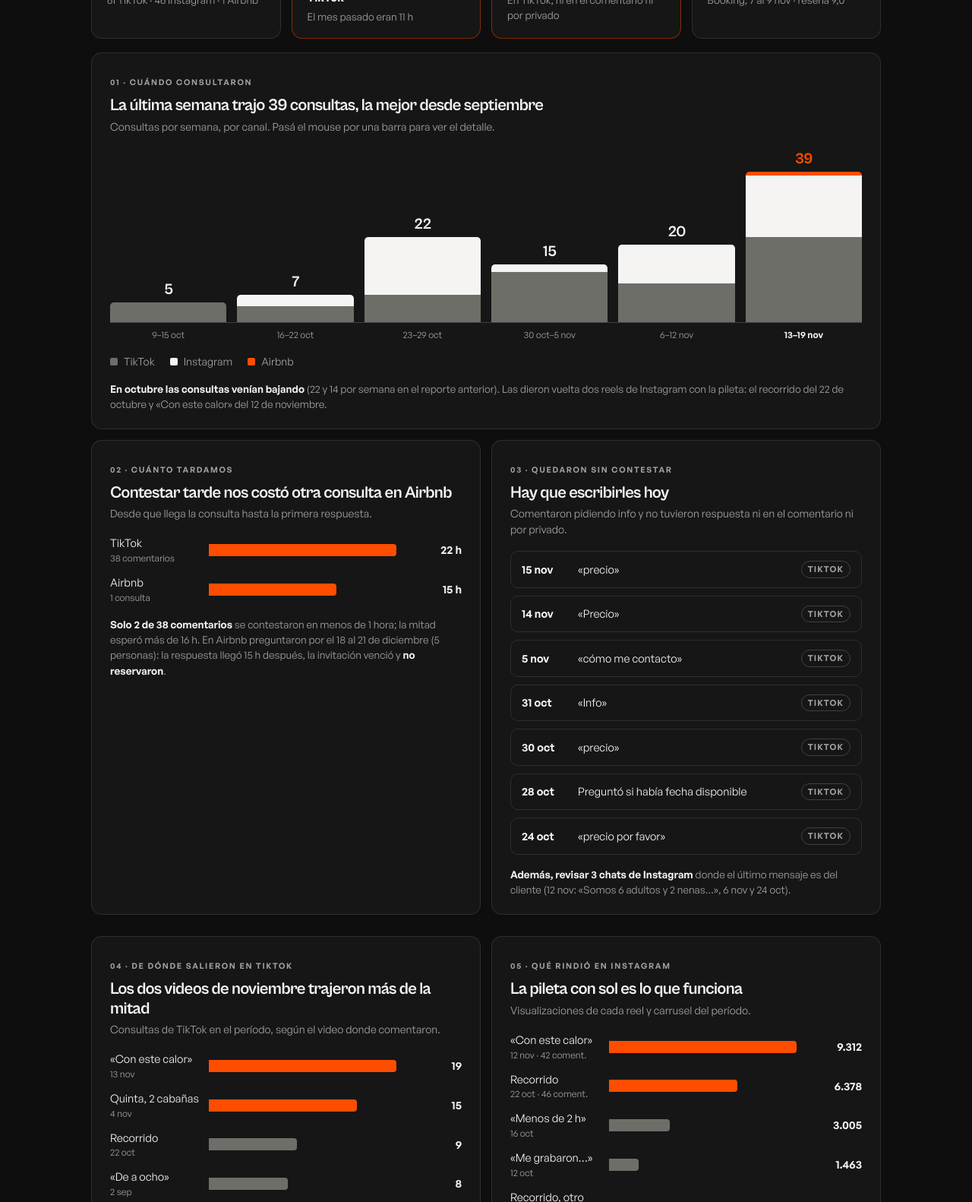
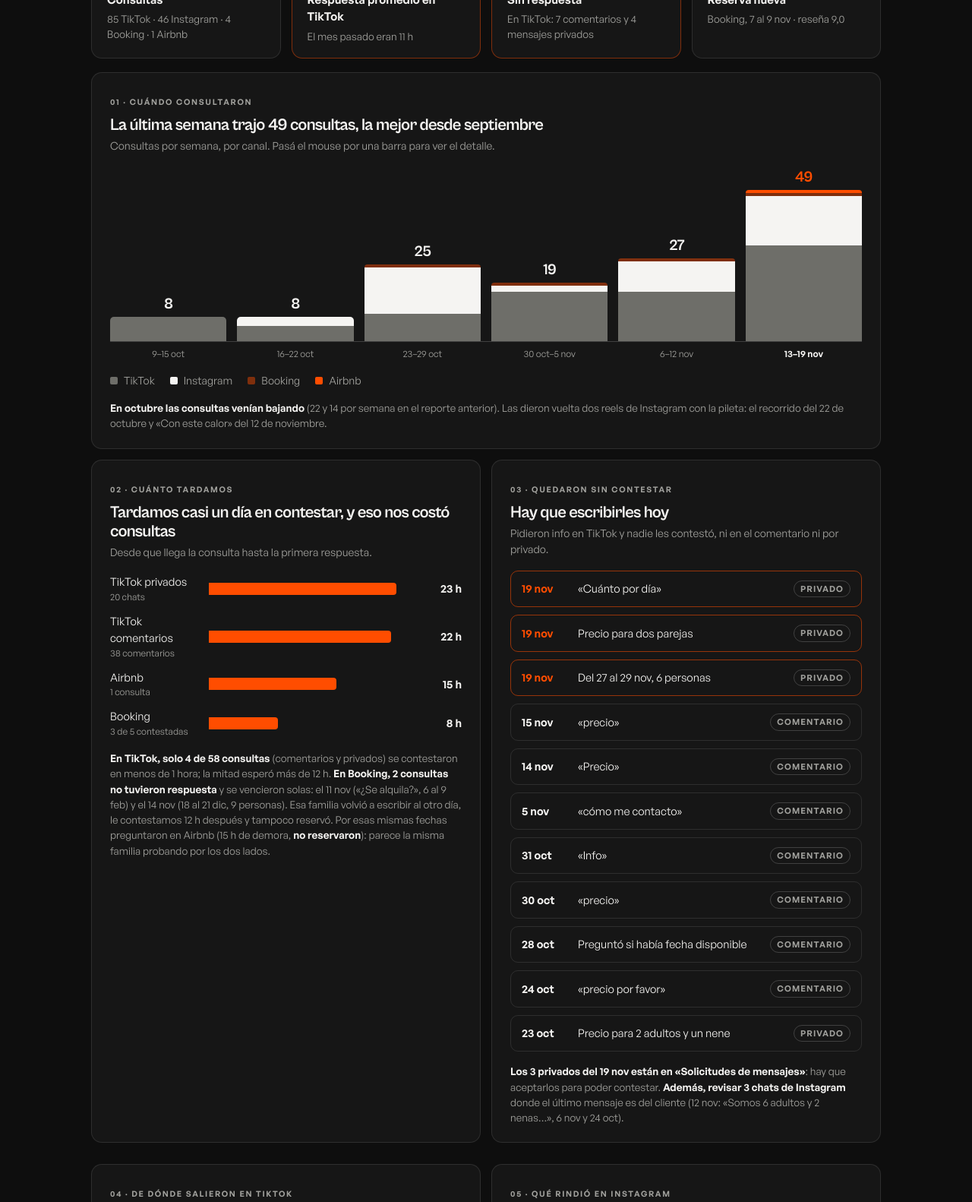
Before and after one commit to seerystudio/quinta-los-alamos-reportes, a plain HTML site: page index.html in a window 1280 px wide. Shown: the part 575-2157 px from the top of the page at 76% size. Drawn offline with Linux system fonts and the light colour scheme.

Commit message:
Reporte noviembre: suma consultas de Booking y privados de TikTok (136 consultas, 11 sin respuesta)
Co-Authored-By: Claude Opus 5.5 <noreply@anthropic.com>

```diff
--- a/index.html
+++ b/index.html
@@ -145,7 +145,7 @@ header.barra a:hover{color:var(--hueso)}
 .wk__b i:first-of-type{border-radius:5px 5px 0 0}
 .wk__b b{position:absolute;bottom:calc(100% + 6px);left:0;right:0;text-align:center;font-family:var(--tit);font-size:20px;letter-spacing:-.03em;line-height:1}
 .wk__c--hoy .wk__b b{color:var(--naranja)}
-.s-tt{background:var(--gris-2)} .s-ig{background:var(--hueso)} .s-ab{background:var(--naranja)}
+.s-tt{background:var(--gris-2)} .s-ig{background:var(--hueso)} .s-ab{background:var(--naranja)} .s-bk{background:rgba(255,77,0,.45)}
 .wk__c:hover .wk__b{filter:brightness(1.15)}
 .wk__e{position:absolute;top:calc(100% + 8px);left:0;right:0;text-align:center;font-size:12px;color:var(--gris);white-space:nowrap}
 .wk__c--hoy .wk__e{color:var(--hueso);font-weight:600}
@@ -191,16 +191,16 @@ header.barra a:hover{color:var(--hueso)}
 <section class="tapa">
   <span class="rot">TikTok · Instagram · Airbnb · Booking — 9 de octubre al 19 de noviembre</span>
   <h1>Noviembre<br>en una pantalla</h1>
-  <p>Entraron <b>108 consultas</b> en seis semanas y llegó <b>la primera reserva por Booking</b>.
+  <p>Entraron <b>136 consultas</b> en seis semanas y llegó <b>la primera reserva por Booking</b>.
   Lo que cambió: <b>Instagram ya trae casi tanto como TikTok</b> y la última semana fue la mejor desde septiembre.
-  Lo que hay que mirar: <b>tardamos casi un día en contestar los comentarios</b>.</p>
+  Lo que hay que mirar: <b>tardamos casi un día en contestar</b>, y en Booking se vencieron dos consultas que nadie contestó.</p>
 </section>
 
 <section class="kpis" aria-label="Números principales">
   <div class="kpi">
-    <div class="kpi__n">108</div>
+    <div class="kpi__n">136</div>
     <div class="kpi__q">Consultas</div>
-    <div class="kpi__x">61 TikTok · 46 Instagram · 1 Airbnb</div>
+    <div class="kpi__x">85 TikTok · 46 Instagram · 4 Booking · 1 Airbnb</div>
   </div>
   <div class="kpi kpi--nar">
     <div class="kpi__n">22 h</div>
@@ -208,9 +208,9 @@ header.barra a:hover{color:var(--hueso)}
     <div class="kpi__x">El mes pasado eran 11 h</div>
   </div>
   <div class="kpi kpi--nar">
-    <div class="kpi__n">7</div>
+    <div class="kpi__n">11</div>
     <div class="kpi__q">Sin respuesta</div>
-    <div class="kpi__x">En TikTok, ni en el comentario ni por privado</div>
+    <div class="kpi__x">En TikTok: 7 comentarios y 4 mensajes privados</div>
   </div>
   <div class="kpi">
     <div class="kpi__n">1</div>
@@ -221,12 +221,13 @@ header.barra a:hover{color:var(--hueso)}
 
 <section class="card" aria-labelledby="t-sem">
   <span class="rot">01 · Cuándo consultaron</span>
-  <h2 id="t-sem">La última semana trajo 39 consultas, la mejor desde septiembre</h2>
+  <h2 id="t-sem">La última semana trajo 49 consultas, la mejor desde septiembre</h2>
   <p class="sub">Consultas por semana, por canal. Pasá el mouse por una barra para ver el detalle.</p>
-  <div class="wk" id="wk" role="img" aria-label="Consultas por semana: 9 al 15 de octubre 5, 16 al 22 de octubre 7, 23 al 29 de octubre 22, 30 de octubre al 5 de noviembre 15, 6 al 12 de noviembre 20, 13 al 19 de noviembre 39."></div>
+  <div class="wk" id="wk" role="img" aria-label="Consultas por semana: 9 al 15 de octubre 8, 16 al 22 de octubre 8, 23 al 29 de octubre 25, 30 de octubre al 5 de noviembre 19, 6 al 12 de noviembre 27, 13 al 19 de noviembre 49."></div>
   <div class="ley ley--fila">
     <span><i style="background:var(--gris-2)"></i>TikTok</span>
     <span><i style="background:var(--hueso)"></i>Instagram</span>
+    <span><i style="background:rgba(255,77,0,.45)"></i>Booking</span>
     <span><i style="background:var(--naranja)"></i>Airbnb</span>
   </div>
   <p class="nota"><b>En octubre las consultas venían bajando</b> (22 y 14 por semana en el reporte anterior).
@@ -237,31 +238,38 @@ header.barra a:hover{color:var(--hueso)}
 
 <section class="card" aria-labelledby="t-resp">
   <span class="rot">02 · Cuánto tardamos</span>
-  <h2 id="t-resp">Contestar tarde nos costó otra consulta en Airbnb</h2>
+  <h2 id="t-resp">Tardamos casi un día en contestar, y eso nos costó consultas</h2>
   <p class="sub">Desde que llega la consulta hasta la primera respuesta.</p>
-  <div class="bh" role="img" aria-label="Tiempo promedio de respuesta: comentarios de TikTok 22 horas, Airbnb 15 horas.">
-    <div class="bh__f"><span class="bh__e">TikTok<small>38 comentarios</small></span><span class="bh__p"><i class="bh__i bh__i--nar" style="width:100%"></i></span><span class="bh__n">22 h</span></div>
+  <div class="bh" role="img" aria-label="Tiempo promedio de respuesta: mensajes privados de TikTok 23 horas, comentarios de TikTok 22 horas, Airbnb 15 horas, Booking 8 horas en las 3 que se contestaron; 2 de 5 consultas de Booking no se contestaron.">
+    <div class="bh__f"><span class="bh__e">TikTok privados<small>20 chats</small></span><span class="bh__p"><i class="bh__i bh__i--nar" style="width:100%"></i></span><span class="bh__n">23 h</span></div>
+    <div class="bh__f"><span class="bh__e">TikTok comentarios<small>38 comentarios</small></span><span class="bh__p"><i class="bh__i bh__i--nar" style="width:97%"></i></span><span class="bh__n">22 h</span></div>
     <div class="bh__f"><span class="bh__e">Airbnb<small>1 consulta</small></span><span class="bh__p"><i class="bh__i bh__i--nar" style="width:68%"></i></span><span class="bh__n">15 h</span></div>
+    <div class="bh__f"><span class="bh__e">Booking<small>3 de 5 contestadas</small></span><span class="bh__p"><i class="bh__i bh__i--nar" style="width:37%"></i></span><span class="bh__n">8 h</span></div>
   </div>
-  <p class="nota"><b>Solo 2 de 38 comentarios</b> se contestaron en menos de 1 hora; la mitad esperó más de 16 h.
-  En Airbnb preguntaron por el 18 al 21 de diciembre (5 personas): la respuesta llegó 15 h después,
-  la invitación venció y <b>no reservaron</b>.</p>
+  <p class="nota"><b>En TikTok, solo 4 de 58 consultas</b> (comentarios y privados) se contestaron en menos de 1 hora; la mitad esperó más de 12 h.
+  <b>En Booking, 2 consultas no tuvieron respuesta</b> y se vencieron solas: el 11 nov («¿Se alquila?», 6 al 9 feb)
+  y el 14 nov (18 al 21 dic, 9 personas). Esa familia volvió a escribir al otro día, le contestamos 12 h después y tampoco reservó.
+  Por esas mismas fechas preguntaron en Airbnb (15 h de demora, <b>no reservaron</b>): parece la misma familia probando por los dos lados.</p>
 </section>
 
 <section class="card" aria-labelledby="t-pend">
   <span class="rot">03 · Quedaron sin contestar</span>
   <h2 id="t-pend">Hay que escribirles hoy</h2>
-  <p class="sub">Comentaron pidiendo info y no tuvieron respuesta ni en el comentario ni por privado.</p>
+  <p class="sub">Pidieron info en TikTok y nadie les contestó, ni en el comentario ni por privado.</p>
   <ul class="pend">
-    <li><span class="f">15 nov</span><span>«precio»</span><span class="c">TikTok</span></li>
-    <li><span class="f">14 nov</span><span>«Precio»</span><span class="c">TikTok</span></li>
-    <li><span class="f">5 nov</span><span>«cómo me contacto»</span><span class="c">TikTok</span></li>
-    <li><span class="f">31 oct</span><span>«Info»</span><span class="c">TikTok</span></li>
-    <li><span class="f">30 oct</span><span>«precio»</span><span class="c">TikTok</span></li>
-    <li><span class="f">28 oct</span><span>Preguntó si había fecha disponible</span><span class="c">TikTok</span></li>
-    <li><span class="f">24 oct</span><span>«precio por favor»</span><span class="c">TikTok</span></li>
+    <li class="hoy"><span class="f">19 nov</span><span>«Cuánto por día»</span><span class="c">Privado</span></li>
+    <li class="hoy"><span class="f">19 nov</span><span>Precio para dos parejas</span><span class="c">Privado</span></li>
+    <li class="hoy"><span class="f">19 nov</span><span>Del 27 al 29 nov, 6 personas</span><span class="c">Privado</span></li>
+    <li><span class="f">15 nov</span><span>«precio»</span><span class="c">Comentario</span></li>
+    <li><span class="f">14 nov</span><span>«Precio»</span><span class="c">Comentario</span></li>
+    <li><span class="f">5 nov</span><span>«cómo me contacto»</span><span class="c">Comentario</span></li>
+    <li><span class="f">31 oct</span><span>«Info»</span><span class="c">Comentario</span></li>
+    <li><span class="f">30 oct</span><span>«precio»</span><span class="c">Comentario</span></li>
+    <li><span class="f">28 oct</span><span>Preguntó si había fecha disponible</span><span class="c">Comentario</span></li>
+    <li><span class="f">24 oct</span><span>«precio por favor»</span><span class="c">Comentario</span></li>
+    <li><span class="f">23 oct</span><span>Precio para 2 adultos y un nene</span><span class="c">Privado</span></li>
   </ul>
-  <p class="nota"><b>Además, revisar 3 chats de Instagram</b> donde el último mensaje es del cliente
+  <p class="nota"><b>Los 3 privados del 19 nov están en «Solicitudes de mensajes»</b>: hay que aceptarlos para poder contestar. <b>Además, revisar 3 chats de Instagram</b> donde el último mensaje es del cliente
   (12 nov: «Somos 6 adultos y 2 nenas…», 6 nov y 24 oct).</p>
 </section>
 
@@ -277,7 +285,7 @@ header.barra a:hover{color:var(--hueso)}
     <div class="bh__f"><span class="bh__e">Quinta en SP<small>30 sep</small></span><span class="bh__p"><i class="bh__i" style="width:16%"></i></span><span class="bh__n">3</span></div>
     <div class="bh__f"><span class="bh__e">Otros 4 videos<small>sep a oct</small></span><span class="bh__p"><i class="bh__i" style="width:37%"></i></span><span class="bh__n">7</span></div>
   </div>
-  <p class="nota">Aparte hubo <b>23 chats privados en TikTok</b> que no vienen de un comentario; no se cuentan como consultas porque no se abrieron uno por uno.</p>
+  <p class="nota">Aparte, <b>24 consultas llegaron directo por privado</b> en TikTok, sin comentar antes. No están en este gráfico porque no se sabe de qué video vinieron.</p>
 </section>
 
 <section class="card" aria-labelledby="t-ig">
@@ -306,6 +314,8 @@ header.barra a:hover{color:var(--hueso)}
     <div><b>9,0</b><span>primera reseña en Booking (la media de la zona es 9,2)</span></div>
     <div><b>91 %</b><span>puntaje de la página de Booking · la zona promedia 81 %</span></div>
     <div><b>0</b><span>reservas nuevas en Airbnb · siguen las de 21 al 23 nov (llegan mañana) y 9 al 14 dic</span></div>
+    <div><b>US$900</b><span>en consultas de Booking que se vencieron sin respuesta · 6 al 9 feb y 18 al 21 dic, <em>US$450 cada una</em></span></div>
+    <div><b>1 de 4</b><span>consultas de Booking terminó en reserva: la del 7 al 9 nov, contestada en 12 h</span></div>
   </div>
   <p class="nota"><b>Booking avisa que convertimos menos que alojamientos parecidos de la zona</b> y pide fotos del baño y de la cocina.</p>
 </section>
@@ -328,8 +338,8 @@ header.barra a:hover{color:var(--hueso)}
   <span class="rot">08 · Qué hacemos</span>
   <h2 id="t-pasos" style="margin-bottom:18px">Cuatro cosas para estas semanas</h2>
   <ol class="pasos">
-    <li><span class="n">01</span><h3>Contestar las 7 pendientes</h3><p>Y mirar los 3 chats de Instagram que quedaron con la última palabra del cliente.</p></li>
-    <li><span class="n">02</span><h3>Responder en menos de 1 hora</h3><p>La respuesta con precios ya está armada: es pegarla. La demora nos sacó otra reserva en Airbnb.</p></li>
+    <li><span class="n">01</span><h3>Contestar las 11 pendientes</h3><p>Primero las 3 solicitudes de TikTok del 19 nov. Y mirar los 3 chats de Instagram que quedaron con la última palabra del cliente.</p></li>
+    <li><span class="n">02</span><h3>Responder en menos de 1 hora</h3><p>La respuesta con precios ya está armada: es pegarla, también en Booking. La demora nos sacó reservas en Booking y en Airbnb.</p></li>
     <li><span class="n">03</span><h3>Más pileta con sol</h3><p>Un reel por semana con la pileta y el calor, en Instagram y en TikTok a la vez.</p></li>
     <li><span class="n">04</span><h3>Fotos del baño y la cocina en Booking</h3><p>Es lo que pide para mostrarnos más. Ya tenemos reseña y buen puntaje.</p></li>
   </ol>
@@ -339,7 +349,7 @@ header.barra a:hover{color:var(--hueso)}
   <span class="rot">Historial</span>
   <h2 id="t-hist" style="margin-bottom:18px">Todos los reportes</h2>
   <ol class="hist">
-    <li class="hist--hoy"><span class="hist__m">Noviembre 2026</span><span class="hist__f">9 de octubre al 19 de noviembre</span><span class="hist__r">108 consultas · 1 reserva en Booking</span><span class="hist__a">Estás acá</span></li>
+    <li class="hist--hoy"><span class="hist__m">Noviembre 2026</span><span class="hist__f">9 de octubre al 19 de noviembre</span><span class="hist__r">136 consultas · 1 reserva en Booking</span><span class="hist__a">Estás acá</span></li>
     <li><a href="2026-10.html"><span class="hist__m">Octubre 2026</span><span class="hist__f">11 de septiembre al 8 de octubre</span><span class="hist__r">135 consultas · 2 reservas en Airbnb</span><span class="hist__a">Ver →</span></a></li>
     <li><a href="2026-09.html"><span class="hist__m">Septiembre 2026</span><span class="hist__f">7 de agosto al 5 de septiembre</span><span class="hist__r">Primer mes de la cuenta reactivada y propuesta</span><span class="hist__a">Ver →</span></a></li>
   </ol>
@@ -350,23 +360,26 @@ header.barra a:hover{color:var(--hueso)}
 <footer class="env pie">
   <p>Datos mirados el 20 de noviembre de 2026 en TikTok Studio (9 oct al 19 nov), Meta Business Suite (Instagram, mismo rango),
   la bandeja de Airbnb y el extranet de Booking. Consulta = alguien que pide info, precio o fechas. En TikTok se leyeron los
-  comentarios de todos los videos y se cruzaron con los chats privados por nombre. En Instagram se cuentan los chats con
+  comentarios de todos los videos y se cruzaron con los chats privados por nombre; además se abrieron los 54 chats privados
+  y las solicitudes pendientes, y se contaron los que empezó el cliente sin comentar antes (24; un mensaje que la web no muestra no se cuenta). En Instagram se cuentan los chats con
   actividad en el período (sin marcas ni proveedores) y la semana es la del último mensaje. El tiempo de respuesta de
-  Instagram no se pudo medir: la bandeja no muestra la hora del primer mensaje.</p>
+  Instagram no se pudo medir: la bandeja no muestra la hora del primer mensaje. En Booking se abrieron las 5 consultas
+  previas a reservar del período; las dos del 14 y 15 nov son la misma familia y cuentan como una. La respuesta se mide
+  hasta el primer mensaje escrito.</p>
 </footer>
 
 <div class="tip" id="tip"></div>
 <script>
 (function(){
-  // [semana, TikTok, Instagram, Airbnb]
-  var W=[["9–15 oct",5,0,0],["16–22 oct",4,3,0],["23–29 oct",7,15,0],["30 oct–5 nov",13,2,0],["6–12 nov",10,10,0],["13–19 nov",22,16,1]];
-  var max=40, wk=document.getElementById('wk'), tip=document.getElementById('tip');
+  // [semana, TikTok, Instagram, Airbnb, Booking, TikTok privados (ya incluidos en TikTok)]
+  var W=[["9–15 oct",8,0,0,0,3],["16–22 oct",5,3,0,0,1],["23–29 oct",9,15,0,1,2],["30 oct–5 nov",16,2,0,1,3],["6–12 nov",16,10,0,1,6],["13–19 nov",31,16,1,1,9]];
+  var max=50, wk=document.getElementById('wk'), tip=document.getElementById('tip');
   W.forEach(function(w,i){
-    var t=w[1]+w[2]+w[3], c=document.createElement('div'); c.className='wk__c'+(i===W.length-1?' wk__c--hoy':'');
+    var t=w[1]+w[2]+w[3]+w[4], c=document.createElement('div'); c.className='wk__c'+(i===W.length-1?' wk__c--hoy':'');
     c.innerHTML='<div class="wk__b" style="height:'+(t/max*100)+'%"><b>'+t+'</b>'
-      +(w[3]?'<i class="s-ab" style="flex:'+w[3]+'"></i>':'')+(w[2]?'<i class="s-ig" style="flex:'+w[2]+'"></i>':'')+'<i class="s-tt" style="flex:'+w[1]+'"></i></div>'
+      +(w[3]?'<i class="s-ab" style="flex:'+w[3]+'"></i>':'')+(w[4]?'<i class="s-bk" style="flex:'+w[4]+'"></i>':'')+(w[2]?'<i class="s-ig" style="flex:'+w[2]+'"></i>':'')+'<i class="s-tt" style="flex:'+w[1]+'"></i></div>'
       +'<span class="wk__e">'+w[0]+'</span>';
-    var det=['TikTok '+w[1]]; if(w[2])det.push('Instagram '+w[2]); if(w[3])det.push('Airbnb '+w[3]);
+    var det=['TikTok '+w[1]+(w[5]?' ('+w[5]+' por privado)':'')]; if(w[2])det.push('Instagram '+w[2]); if(w[4])det.push('Booking '+w[4]); if(w[3])det.push('Airbnb '+w[3]);
     c.dataset.tip='<b>'+w[0]+' · '+t+' consultas</b><br>'+det.join(' · ');
     wk.appendChild(c);
   });
```
